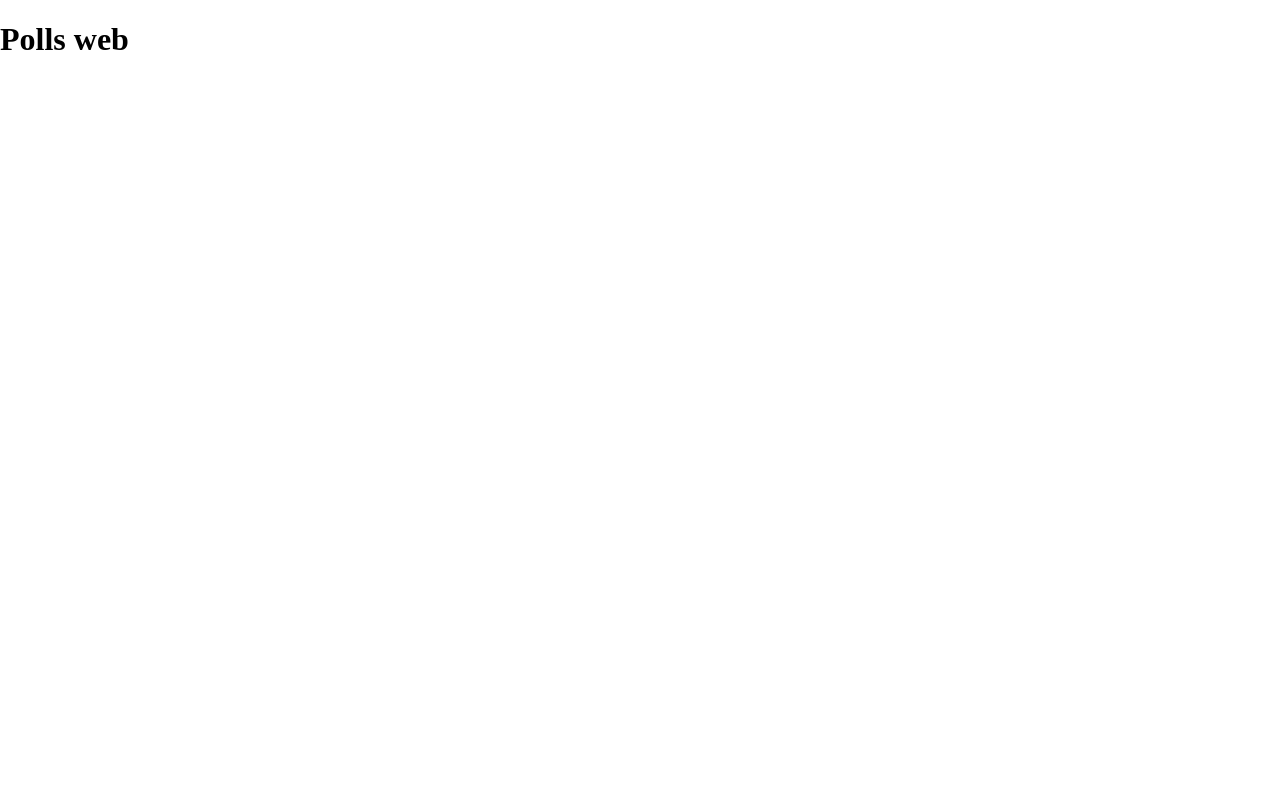
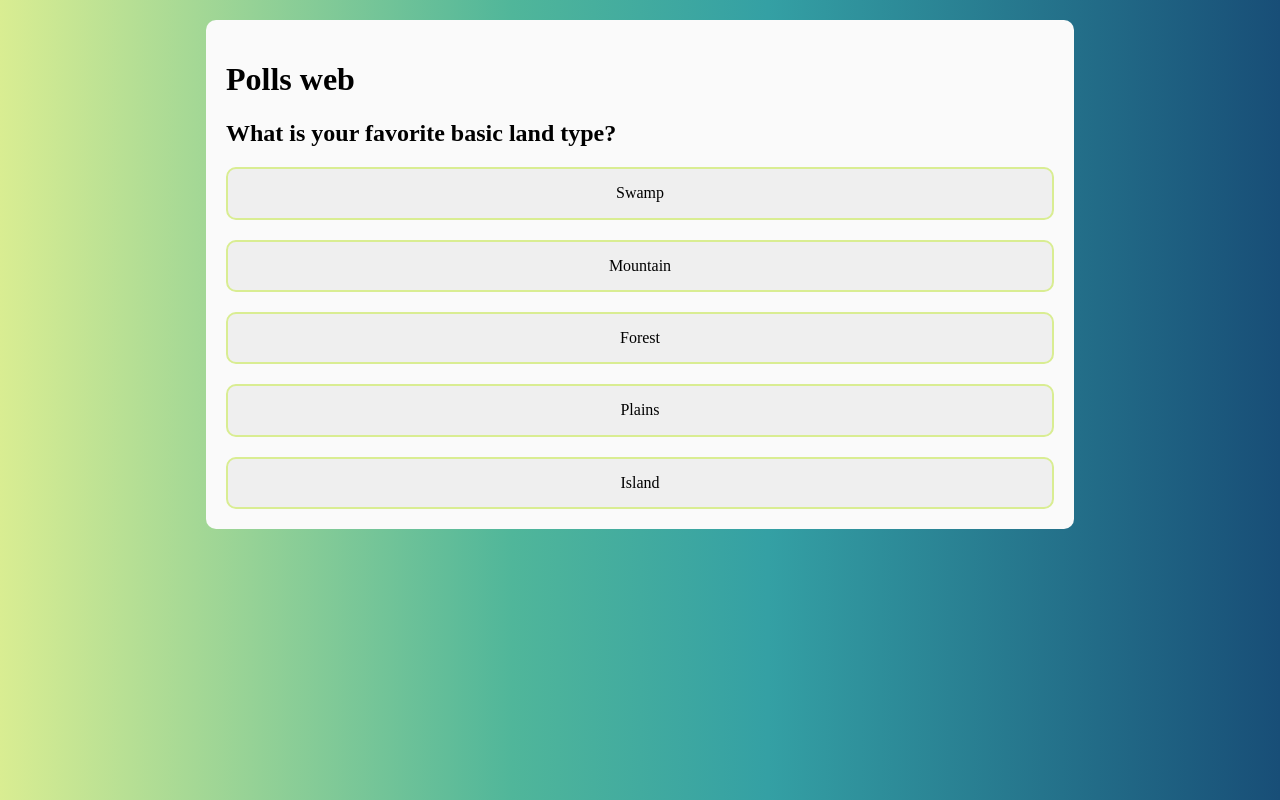
Before and after one commit to lauanS/polls, a Vue app in the folder web/: page / in a window 1280 px wide. Built offline with nearby package versions, Linux system fonts and the light colour scheme.

Commit message:
:sparkles: First styled page with routes (PollView)

```diff
--- a/web/src/App.vue
+++ b/web/src/App.vue
@@ -1,9 +1,50 @@
 <template>
-  <h1>Polls web</h1>
+  <div class="background">
+    <div class="card">
+      <h1>Polls web</h1>
+      <router-view />
+    </div>
+  </div>
 </template>
 
 <script setup lang="ts">
 </script>
 
-<style scoped>
+<style scoped lang="scss">
+$green-primary: #D9ED92;
+$green-secondary: #50B69A;
+$blue-primary: #184E77;
+$blue-secondary: #34A0A4;
+$poll-white: #FAFAFA;
+
+html, body {
+  height: 100%;
+  width: 100%;
+  max-width: 100%;
+}
+
+.background {
+  background: linear-gradient(90deg, $green-primary 0%, $green-secondary 40%, $blue-secondary 60%, $blue-primary 100%);
+
+  box-sizing: border-box;
+  min-height: 100vh;
+  padding: 20px;
+
+  display: flex;
+  flex-direction: column;
+  flex-wrap: wrap;
+
+  justify-content: flex-start;
+  align-items: center;
+}
+
+.card {
+  background-color: $poll-white;
+  box-sizing: border-box;
+  padding: 20px;
+
+  border-radius: 10px;
+
+  min-width: 70%;
+}
 </style>
--- a/web/src/main.ts
+++ b/web/src/main.ts
@@ -1,10 +1,12 @@
 import { createApp } from 'vue'
 import { createPinia } from 'pinia'
+import router from '@/router'
 
 import App from './App.vue'
 
 const app = createApp(App)
 
 app.use(createPinia())
+app.use(router)
 
 app.mount('#app')
--- /dev/null
+++ b/web/src/pages/PollView.vue
@@ -0,0 +1,53 @@
+<template>
+  <h2>{{ poll.name }}</h2>
+
+  <form>
+    <div v-for="option in poll.options" :key="option.name">
+      <button type="button">{{ option.name }}</button>
+    </div>
+  </form>
+</template>
+
+<script setup lang="ts">
+const poll = {
+  name: 'What is your favorite basic land type?',
+  options: [
+    { name: 'Swamp', score: 6 },
+    { name: 'Mountain', score: 5 },
+    { name: 'Forest', score: 10 },
+    { name: 'Plains', score: 2 },
+    { name: 'Island', score: 4 }
+  ]
+}
+</script>
+
+<style scoped lang="scss">
+$green-primary: #D9ED92;
+$green-secondary: #50B69A;
+$blue-primary: #184E77;
+$blue-secondary: #34A0A4;
+$poll-white: #FAFAFA;
+
+button {
+  border: 2px solid $green-primary;
+  border-radius: 10px;
+  box-sizing: border-box;
+  padding: 15px;
+  width: 100%;
+  display: block;
+}
+
+button:hover {
+  border-color: $green-secondary;
+}
+
+button:active {
+  background-color: $blue-secondary;
+  border-color: $blue-secondary;
+}
+
+div~div {
+  margin-top: 20px;
+}
+
+</style>
--- /dev/null
+++ b/web/src/router/index.ts
@@ -0,0 +1,15 @@
+import PollView from '@/pages/PollView.vue';
+import { createRouter, createWebHashHistory } from 'vue-router';
+
+const router = createRouter({
+  history: createWebHashHistory(),
+  routes: [
+    {
+      path: '/',
+      name: 'home',
+      component: PollView
+    }
+  ]
+});
+
+export default router;
```
